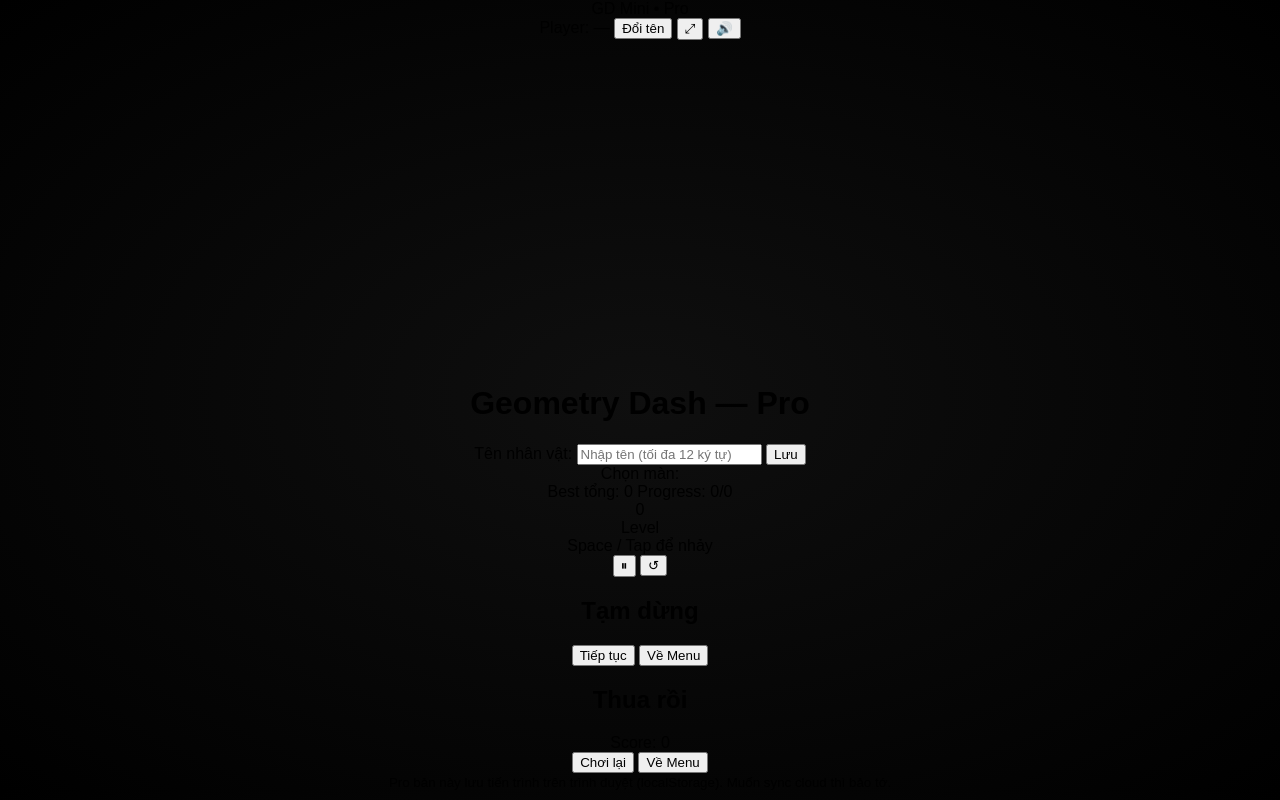
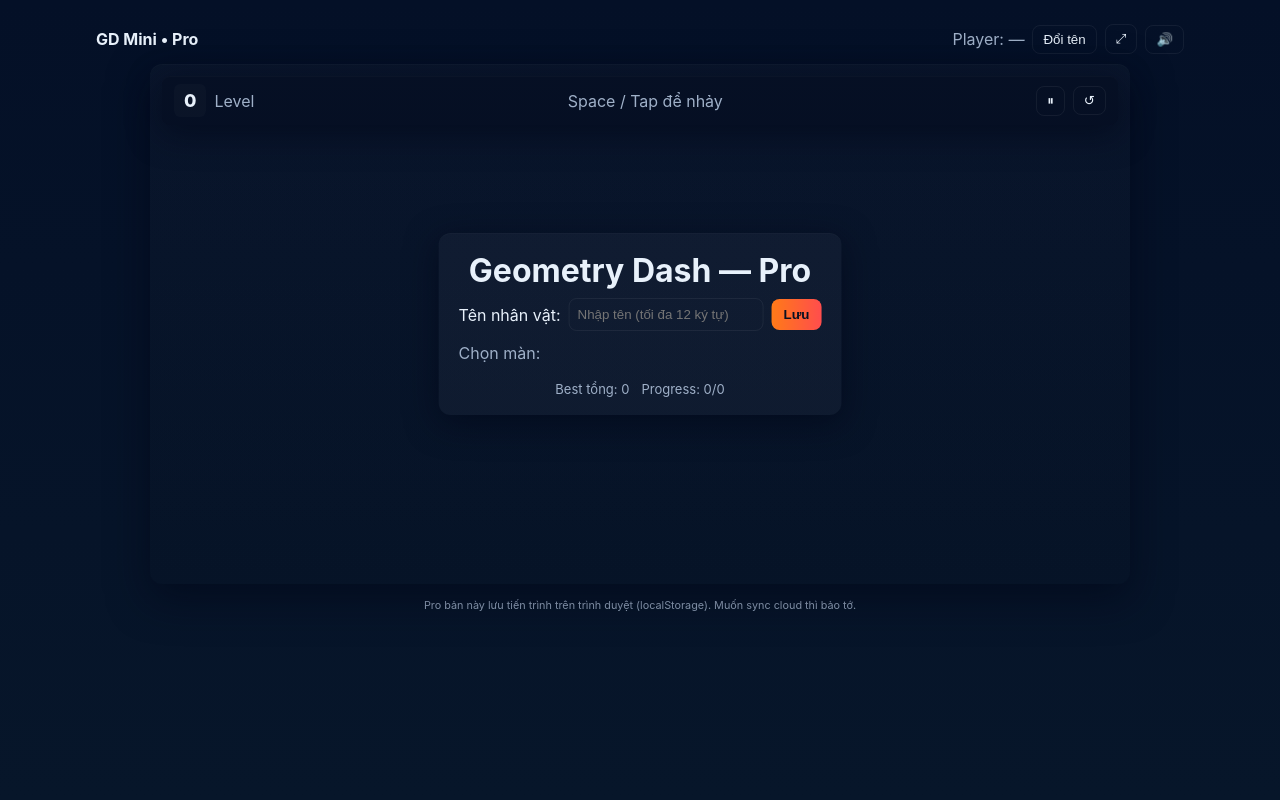
Before and after one commit to EndDeadless/mini-geometry-dash-text, a plain HTML site: page index.html in a window 1280 px wide. Drawn offline with Linux system fonts and the light colour scheme.

Commit message:
style.css

```diff
--- a/style.css
+++ b/style.css
@@ -1,22 +1,63 @@
-body {
-    margin: 0;
-    background: radial-gradient(#0f0f0f, #000000);
-    font-family: Arial, sans-serif;
-    overflow: hidden;
-    text-align: center;
+:root{
+  --bg1:#041027; --bg2:#07162a; --glass: rgba(255,255,255,0.03);
+  --accent:#ff7a18; --muted:#9fb0c8;
 }
+*{box-sizing:border-box;margin:0;padding:0}
+html,body,#app{height:100%}
+body{
+  font-family: Inter, system-ui, -apple-system, "Segoe UI", Roboto, Arial;
+  background: linear-gradient(180deg,var(--bg1),var(--bg2));
+  color:#e8f1fb;
+  display:flex;align-items:center;justify-content:center;padding:14px;
+}
+#app{width:100%;max-width:1100px}
+header{display:flex;justify-content:space-between;align-items:center;padding:10px 6px}
+.brand{font-weight:700}
+.top-controls{display:flex;gap:8px;align-items:center}
+.small{background:transparent;border:1px solid rgba(255,255,255,0.06);padding:6px 10px;border-radius:8px;color:inherit;cursor:pointer}
+.primary{background:linear-gradient(90deg,var(--accent),#ff4d4d);border:none;color:#071022;padding:8px 12px;border-radius:8px;font-weight:700;cursor:pointer}
+.muted{color:var(--muted)}
 
-.title {
-    color: #00eaff;
-    font-size: 28px;
-    margin-top: 10px;
-    text-shadow: 0 0 10px #00eaff;
+main{display:flex;justify-content:center}
+#stageWrap{position:relative;width:100%;max-width:980px}
+canvas#game{
+  width:100%;
+  height:520px;
+  border-radius:12px;
+  display:block;
+  background:linear-gradient(180deg, rgba(255,255,255,0.02), rgba(0,0,0,0.05));
+  box-shadow: 0 14px 40px rgba(2,6,23,0.6), inset 0 1px 0 rgba(255,255,255,0.02);
 }
+#overlay{position:absolute;left:0;top:0;width:100%;height:100%;pointer-events:none}
+.panel{
+  pointer-events:auto;
+  position:absolute;
+  left:50%;top:50%;transform:translate(-50%,-50%);
+  background:var(--glass);
+  border-radius:12px;padding:18px 20px;
+  min-width:320px;text-align:center;
+  box-shadow:0 8px 32px rgba(2,6,23,0.6), inset 0 1px rgba(255,255,255,0.02);
+}
+.panel.hidden{display:none}
+.title{font-size:20px;margin-bottom:6px}
+.row{display:flex;gap:8px;align-items:center;justify-content:center;margin:8px 0}
+.row input{padding:8px;border-radius:8px;border:1px solid rgba(255,255,255,0.06);background:transparent;color:inherit}
+.level-list{margin-top:12px;text-align:left}
+#levels{display:flex;flex-wrap:wrap;gap:8px;margin-top:8px}
+.level-item{padding:8px 12px;border-radius:8px;background:rgba(255,255,255,0.02);cursor:pointer;border:1px solid rgba(255,255,255,0.03)}
+.level-item.locked{opacity:0.4;cursor:not-allowed}
+.meta{display:flex;gap:12px;justify-content:center;margin-top:10px;font-size:13px}
 
-#gameCanvas {
-    display: block;
-    margin: 20px auto;
-    background: #111;
-    border: 4px solid #00eaff;
-    box-shadow: 0 0 25px #00eaff;
+#hud{left:12px;top:12px;transform:none;display:flex;align-items:center;justify-content:space-between;width:calc(100% - 24px);padding:8px 12px;background:rgba(2,6,23,0.36);border-radius:8px}
+#hud .left,#hud .right{display:flex;align-items:center;gap:8px}
+#scoreSmall{font-weight:800;font-size:18px;padding:6px 10px;background:rgba(255,255,255,0.02);border-radius:6px}
+#gameOver h2{margin-bottom:6px}
+.menu-actions{display:flex;gap:10px;justify-content:center;margin-top:12px}
+footer{padding:12px 0;text-align:center;color:var(--muted);font-size:13px}
+
+/* responsive */
+@media (max-width:720px){
+  canvas#game{height:380px}
+  .panel{min-width:240px;padding:12px}
+  header{padding:8px 6px}
 }
```
